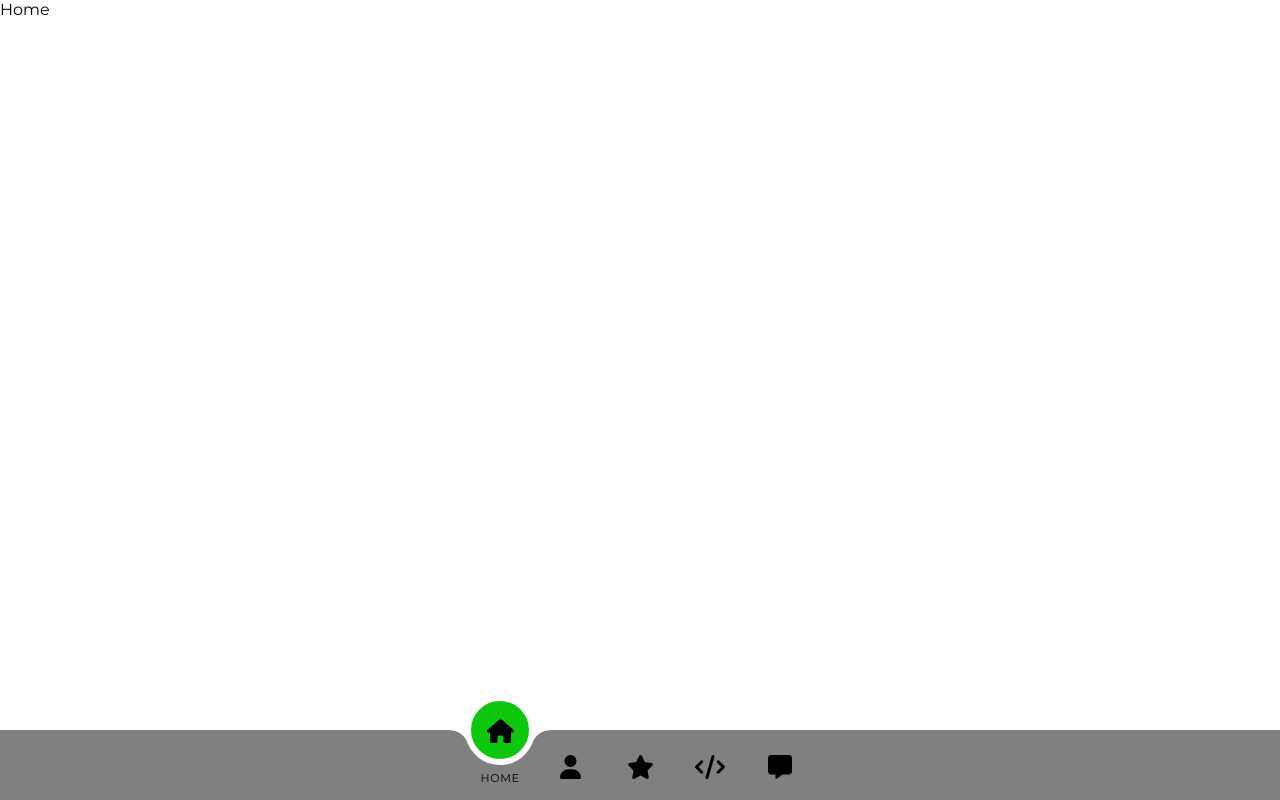
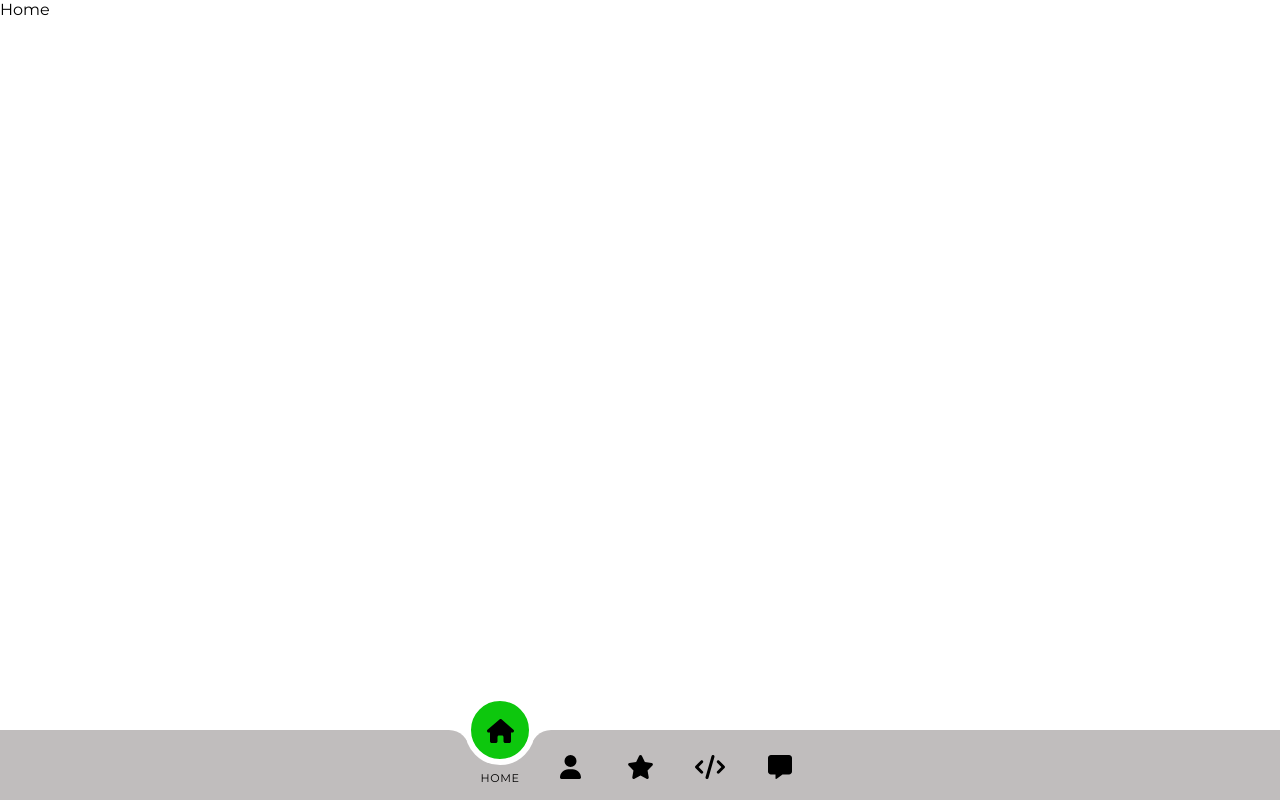
Before and after one commit to MeloonDev/Animated-NavBar, a React (Create React App) app: page / in a window 1280 px wide. Built offline with nearby package versions, Linux system fonts and the light colour scheme.

Commit message:
Color Update

```diff
--- a/src/components/NavBar.scss
+++ b/src/components/NavBar.scss
@@ -4,7 +4,7 @@
   height: 70px;
   bottom: 0;
   left: 0;
-  background: gray;
+  background: rgb(192, 189, 189);
   display: flex;
   align-items: center;
   justify-content: center;
```
